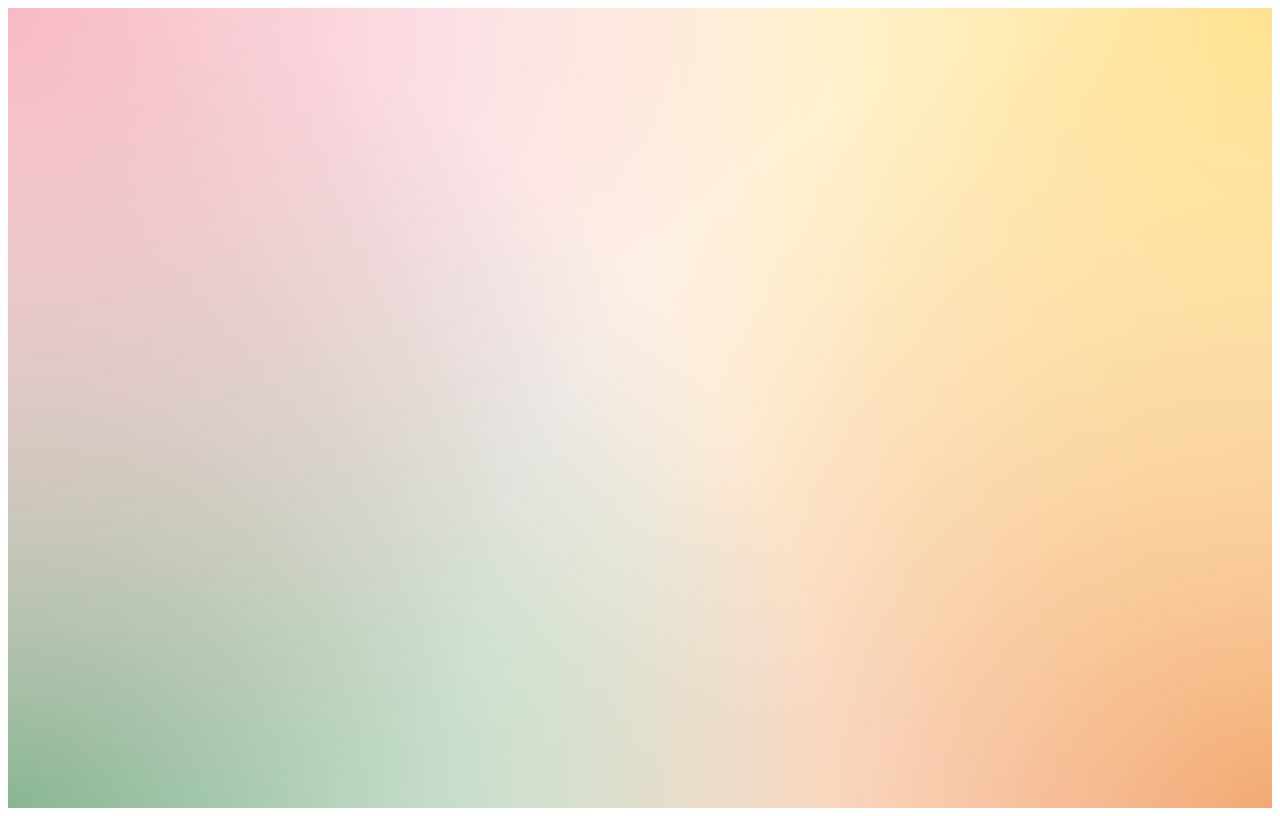
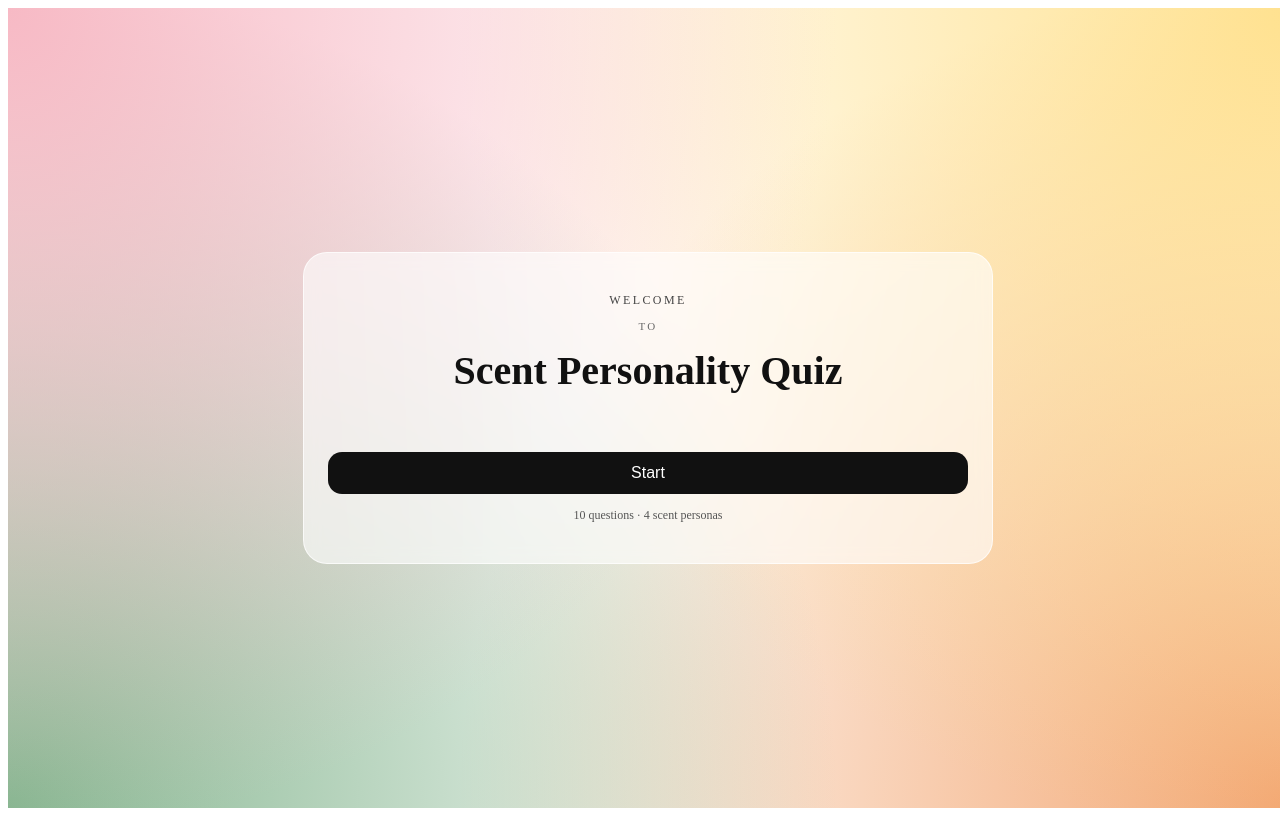
Before and after one commit to qingya012/scent-personality-quiz, a React (Vite) app: page / in a window 1280 px wide. Built offline with nearby package versions, Linux system fonts and the light colour scheme.

Commit message:
update background

```diff
--- a/src/components/Cover.jsx
+++ b/src/components/Cover.jsx
@@ -2,25 +2,62 @@ import GradientBackground from "./GradientBackground";
 
 export default function Cover({ onStart }) {
   return (
-    <div className="min-h-screen relative flex items-center justify-center">
+    <div style={{ position: "relative", minHeight: "100vh", width: "100vw" }}>
       <GradientBackground />
 
-      <div className="w-full max-w-xl px-6 text-center">
-        <div className="backdrop-blur-sm bg-white/55 border border-white/60 rounded-3xl p-10 shadow-sm">
-          <p className="text-sm tracking-widest text-gray-700">WELCOME</p>
-          <p className="mt-3 text-xs tracking-widest text-gray-600">TO</p>
-          <h1 className="mt-4 text-4xl font-semibold text-gray-900 leading-tight">
+      <div
+        style={{
+          position: "relative",
+          zIndex: 1,
+          minHeight: "100vh",
+          display: "flex",
+          alignItems: "center",
+          justifyContent: "center",
+          padding: "0 24px",
+          textAlign: "center",
+        }}
+      >
+        <div
+          style={{
+            width: "100%",
+            maxWidth: 640,
+            padding: "40px 24px",
+            borderRadius: 24,
+            background: "rgba(255,255,255,0.60)",
+            backdropFilter: "blur(8px)",
+            border: "1px solid rgba(255,255,255,0.70)",
+          }}
+        >
+          <div style={{ letterSpacing: "0.2em", fontSize: 12, color: "#444" }}>
+            WELCOME
+          </div>
+          <div style={{ marginTop: 12, letterSpacing: "0.2em", fontSize: 11, color: "#666" }}>
+            TO
+          </div>
+          <h1 style={{ marginTop: 16, fontSize: 40, fontWeight: 600, color: "#111", lineHeight: 1.15 }}>
             Scent Personality Quiz
           </h1>
 
           <button
             onClick={onStart}
-            className="mt-10 w-full py-3 rounded-xl bg-gray-900 text-white hover:opacity-90 transition"
+            style={{
+              marginTop: 32,
+              width: "100%",
+              padding: "12px 16px",
+              borderRadius: 14,
+              background: "#111",
+              color: "#fff",
+              border: "none",
+              cursor: "pointer",
+              fontSize: 16,
+            }}
           >
             Start
           </button>
 
-          <p className="mt-4 text-xs text-gray-600">10 questions · 4 scent personas</p>
+          <div style={{ marginTop: 14, fontSize: 12, color: "#555" }}>
+            10 questions · 4 scent personas
+          </div>
         </div>
       </div>
     </div>
--- a/src/components/ScentPersonalityQuiz.jsx
+++ b/src/components/ScentPersonalityQuiz.jsx
@@ -84,7 +84,7 @@ export default function ScentPersonalityQuiz() {
 
         <div style={{ width: "100%", maxWidth:640, padding: "40px 24px" }}>
           {/* Title */}
-          <h1 className="text-center text-sm tracking-wide text-gray-500 mb-6">
+          <h1 style={{ textAlign: "center", fontSize: 14, color: "#444", marginBottom: 24 }}>
             Scent Personality Quiz
           </h1>
 
```
